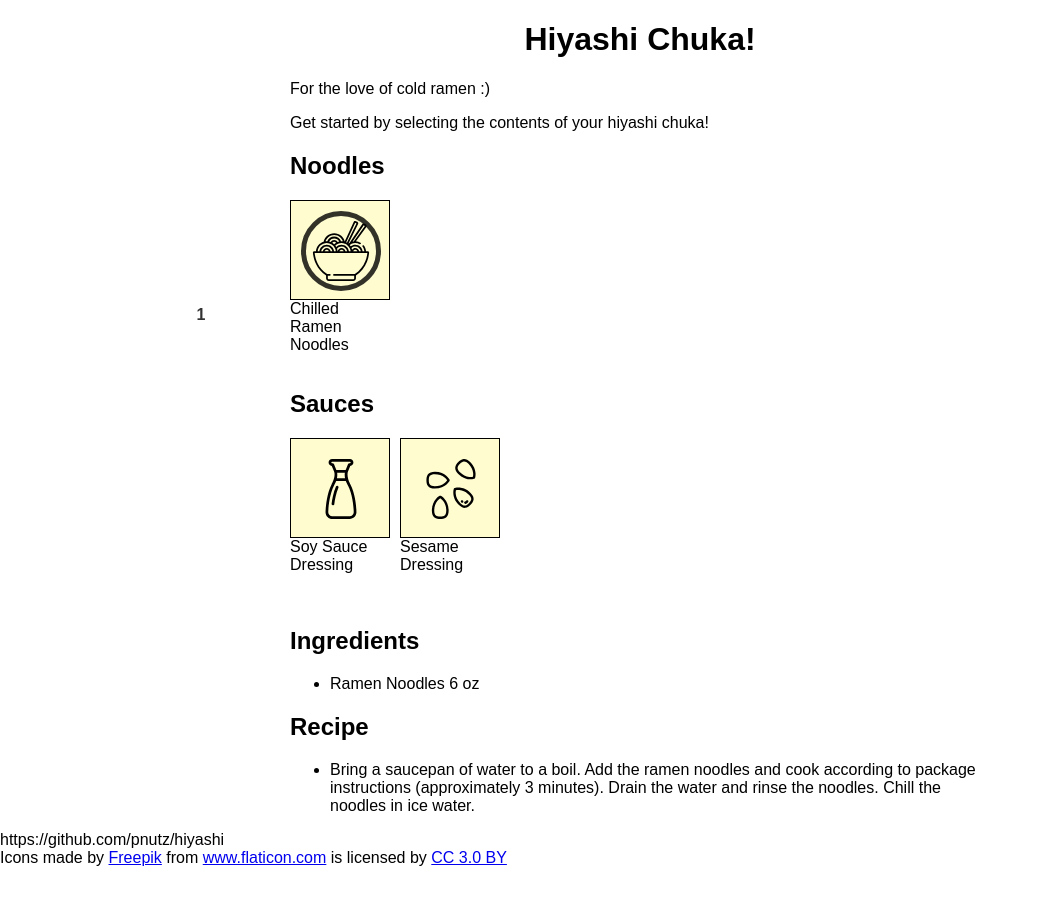
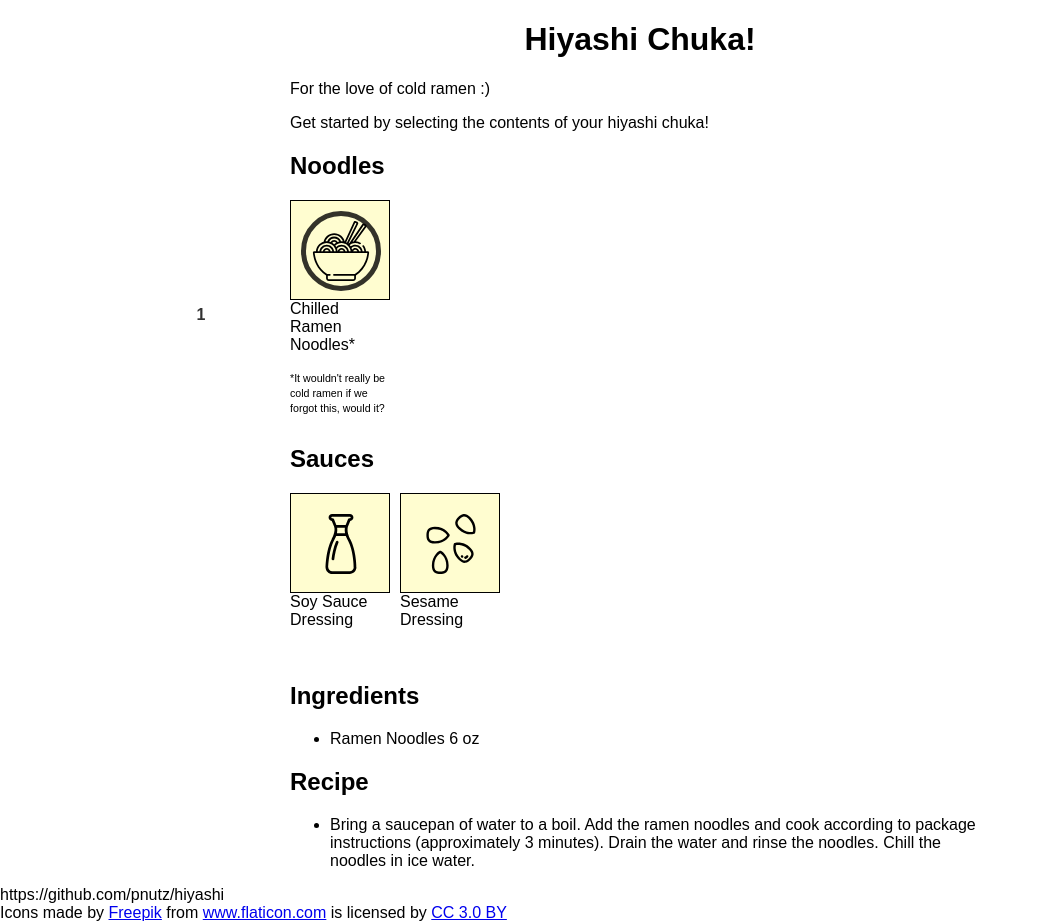
Before and after one commit to pnutz/hiyashi, a React (Create React App) app: page / in a window 1280 px wide. Shown: the whole page, without its empty margins (0-1037 px from the left). Before the commit the page ends 867 px from the top, so only its background shows below. Built offline with nearby package versions, Linux system fonts and the light colour scheme; what webfontloader would draw is missing.

Commit message:
Add required disclaimer on add-ons.

```diff
--- a/src/AddOn.css
+++ b/src/AddOn.css
@@ -15,6 +15,11 @@
     top: 110px;
     min-height: 60px;
     height: 60px;
+}
+
+.add-on-disclaimer {
+    margin-top: 10px;
+    font-size: 0.8em;
 }
 
 .add-on > .icon {
--- a/src/AddOn.js
+++ b/src/AddOn.js
@@ -4,14 +4,15 @@ import './AddOn.css'
 
 class AddOn extends PureComponent {
     render() {
-        /* icon if this.props.required?
-        *
+        /*
         * TODO: functionality (custom input)
         * icon to toggle input to set custom amount
         */
 
         const icon = '/icons/' + this.props.icon
         const nextValue = this.getNextValue(this.props.value, this.props.required)
+
+        const disclaimer = (this.props.required) ? <div className="add-on-disclaimer"><small>*It wouldn't really be cold ramen if we forgot this, would it?</small></div> : '';
 
         return (
             <div className="add-on-container">
@@ -22,7 +23,8 @@ class AddOn extends PureComponent {
                     onClick={this.handleClick}>
                     <img className="icon" src={icon} alt=""></img>
                 </div>
-                <div className="add-on-label">{this.props.label}</div>
+                <div className="add-on-label">{this.props.label}{(this.props.required) ? '*' : ''}</div>
+                {disclaimer}
             </div>
         )
     }
```
